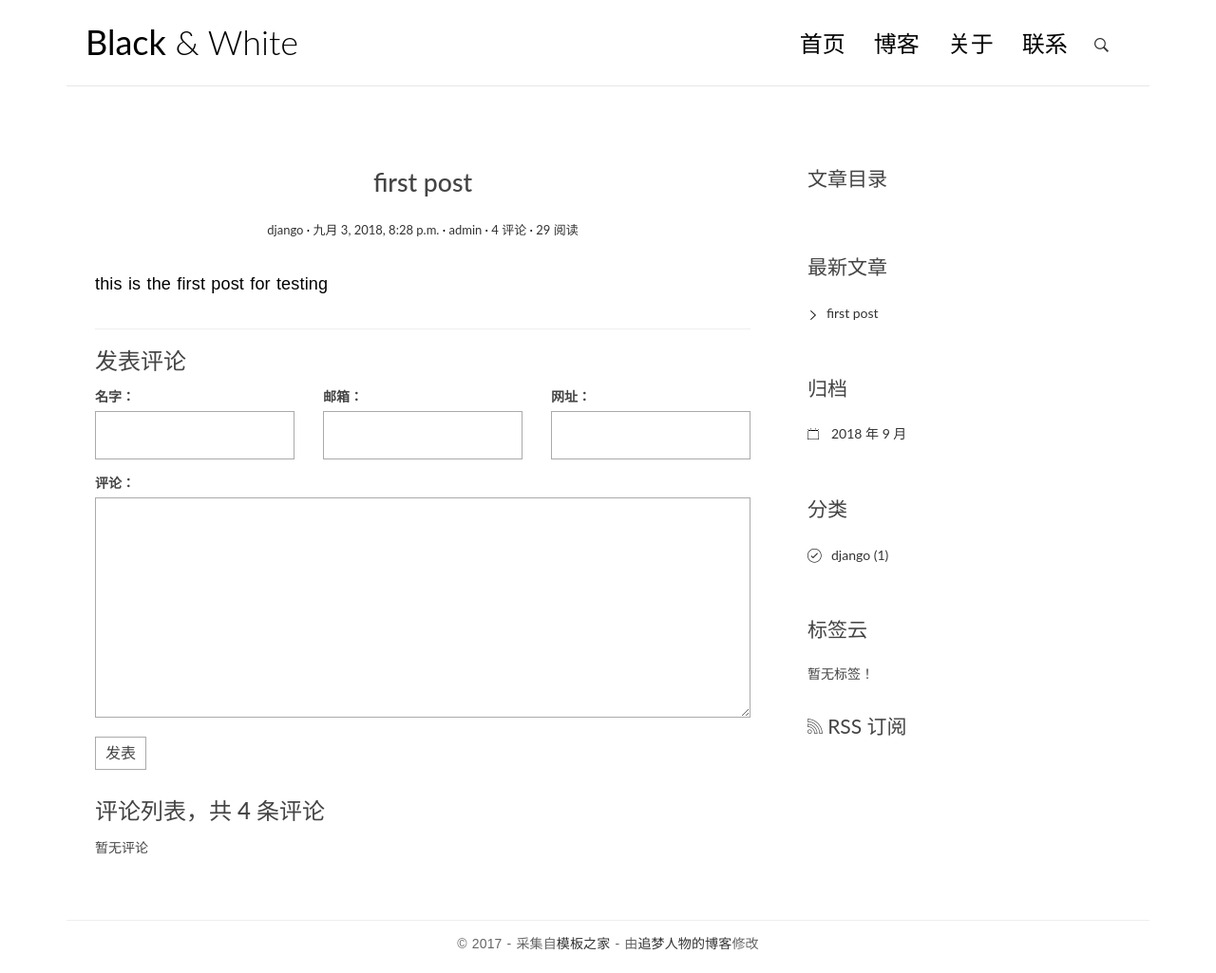
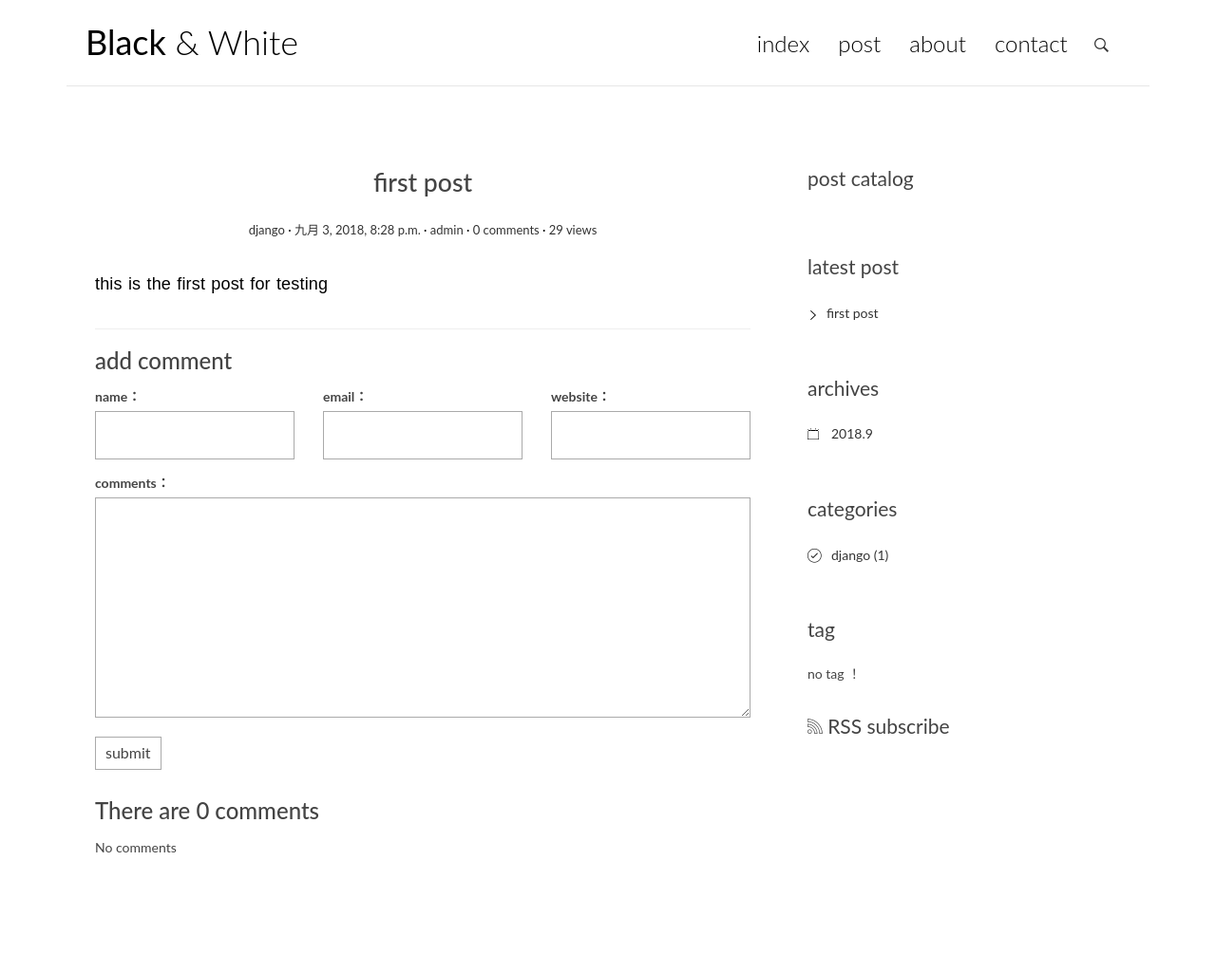
Before and after one commit to tonyxuxuxu/blog, a Django app: page /post/1/ in a window 1280 px wide. Shown: the whole page at 95% size. After the commit the page ends 898 px from the top, so only its background shows below. Run offline with Django 3.2, Linux system fonts and the light colour scheme; data comes from the database, SQL or seed files in the repository; both versions use the stored data as it was after the commit; data that the repository does not hold is empty; some libraries are stand-ins or nearby versions.

Commit message:
English page

```diff
--- a/blog/models.py
+++ b/blog/models.py
@@ -55,6 +55,7 @@ class Post(models.Model):
                 'markdown.extensions.codehilite'
             ])
             self.excerpt = strip_tags(md.convert(self.body))[:54]
+
         super(Post, self).save(*args, **kwargs)
 
     class Meta:
--- a/templates/base.html
+++ b/templates/base.html
@@ -40,10 +40,10 @@
 
                     <div class="collapse navbar-collapse" id="bs-example-navbar-collapse-1">
                         <ul class="nav navbar-nav navbar-right">
-                            <li class="cl-effect-11"><a href="{% url 'blog:index' %}" data-hover="首页">首页</a></li>
-                            <li class="cl-effect-11"><a href="{% url 'blog:index' %}" data-hover="博客">博客</a></li>
-                            <li class="cl-effect-11"><a href="about.html" data-hover="关于">关于</a></li>
-                            <li class="cl-effect-11"><a href="contact.html" data-hover="联系">联系</a></li>
+                            <li class="cl-effect-11"><a href="{% url 'blog:index' %}" data-hover="index">index</a></li>
+                            <li class="cl-effect-11"><a href="{% url 'blog:index' %}" data-hover="post">post</a></li>
+                            <li class="cl-effect-11"><a href="about.html" data-hover="about">about</a></li>
+                            <li class="cl-effect-11"><a href="contact.html" data-hover="contact">contact</a></li>
                         </ul>
                     </div><!-- /.navbar-collapse -->
                 </nav>
@@ -51,7 +51,7 @@
                     <a id="search-menu" href="#"><span id="search-icon" class="ion-ios-search-strong"></span></a>
                     <div id="search-form" class="search-form">
                         <form role="search" method="get" id="searchform" action="{% url 'haystack_search' %}">
-                          <input type="search" name="q" placeholder="搜索" required>
+                          <input type="search" name="q" placeholder="search" required>
                           <button type="submit"><span class="ion-ios-search-strong"></span></button>
                         </form>
                     </div>
@@ -60,8 +60,6 @@
         </div>
     </header>
 </div>
-<div class="copyrights">Collect from <a href="http://www.cssmoban.com/">网页模板</a></div>
-<div class="copyrights">Modified by <a href="http://zmrenwu.com/">追梦人物的博客</a></div>
 
 <div class="content-body">
     <div class="container">
@@ -74,7 +72,7 @@
                 {% block toc %}
                 {% endblock toc %}
                 <div class="widget widget-recent-posts">
-                    <h3 class="widget-title">最新文章</h3>
+                    <h3 class="widget-title">latest post</h3>
                     {% get_recent_posts as recent_post_list %}
                     <ul>
                         {% for post in recent_post_list %}
@@ -82,26 +80,26 @@
                             <a href="{{ post.get_absolute_url }}">{{ post.title }}</a>
                         </li>
                         {% empty %}
-                        暂无文章
+                        no post
                         {% endfor %}
                     </ul>
                 </div>
                 <div class="widget widget-archives">
-                    <h3 class="widget-title">归档</h3>
+                    <h3 class="widget-title">archives</h3>
                     {% archives as date_list %}
                     <ul>
                         {% for date in date_list %}
                         <li>
-                            <a href="{% url 'blog:archives' date.year date.month %}">{{ date.year }} 年 {{ date.month }} 月</a>
+                            <a href="{% url 'blog:archives' date.year date.month %}">{{ date.year }}.{{ date.month }}</a>
                         </li>
                         {% empty %}
-                        暂无归档！
+                        no achieve ！
                         {% endfor %}
                     </ul>
                 </div>
 
                 <div class="widget widget-category">
-                    <h3 class="widget-title">分类</h3>
+                    <h3 class="widget-title">categories</h3>
                     {% get_categories as category_list %}
                     <ul>
                         {% for category in category_list %}
@@ -111,13 +109,13 @@
                             </a>
                         </li>
                         {% empty %}
-                        暂无分类！
+                        no category ！
                         {% endfor %}
                     </ul>
                 </div>
 
                 <div class="widget widget-tag-cloud">
-                    <h3 class="widget-title">标签云</h3>
+                    <h3 class="widget-title">tag</h3>
                     {% get_tags as tag_list %}
                     <ul>
                         {% for tag in tag_list %}
@@ -125,39 +123,28 @@
                                 <a href="{% url 'blog:tag' tag.pk %}">{{ tag.name }}</a>
                             </li>
                         {% empty %}
-                            暂无标签！
+                            no tag ！
                         {% endfor %}
                     </ul>
                 </div>
                 <div class="rss">
-                    <a href="{% url 'rss' %}"><span class="ion-social-rss-outline"></span> RSS 订阅</a>
+                    <a href="{% url 'rss' %}"><span class="ion-social-rss-outline"></span> RSS subscribe</a>
                 </div>
             </aside>
         </div>
     </div>
 </div>
-<footer id="site-footer">
-    <div class="container">
-        <div class="row">
-            <div class="col-md-12">
-                <p class="copyright">&copy 2017 - 采集自<a href="http://www.cssmoban.com/"
-                                                        target="_blank" title="模板之家">模板之家</a>
-                    - 由<a href="http://zmrenwu.com/" title="网页模板" target="_blank">追梦人物的博客</a>修改
-                </p>
-            </div>
-        </div>
-    </div>
-</footer>
+
 
 <!-- Mobile Menu -->
 <div class="overlay overlay-hugeinc">
     <button type="button" class="overlay-close"><span class="ion-ios-close-empty"></span></button>
     <nav>
         <ul>
-            <li><a href="index.html">首页</a></li>
-            <li><a href="full-width.html">博客</a></li>
-            <li><a href="about.html">关于</a></li>
-            <li><a href="contact.html">联系</a></li>
+            <li><a href="index.html">index</a></li>
+            <li><a href="full-width.html">post</a></li>
+            <li><a href="about.html">about</a></li>
+            <li><a href="contact.html">contract</a></li>
         </ul>
     </nav>
 </div>
--- a/templates/blog/detail.html
+++ b/templates/blog/detail.html
@@ -9,8 +9,8 @@
                 <span class="post-date"><a href="#"><time class="entry-date"
                                                           datetime="{{ post.created_time }}">{{ post.created_time }}</time></a></span>
                 <span class="post-author"><a href="#">{{ post.author }}</a></span>
-                <span class="comments-link"><a href="#">4 评论</a></span>
-                <span class="views-count"><a href="#">{{ post.views }} 阅读</a></span>
+                <span class="comments-link"><a href="#">{{ post.comment_set.count }} comments</a></span>
+                <span class="views-count"><a href="#">{{ post.views }} views</a></span>
             </div>
         </header>
         <div class="entry-content clearfix">
@@ -19,35 +19,35 @@
     </article>
     <section class="comment-area" id="comment-area">
         <hr>
-        <h3>发表评论</h3>
+        <h3>add comment</h3>
         <form action="{% url 'comments:post_comment' post.pk %}" method="post" class="comment-form">
             {% csrf_token %}
             <div class="row">
                 <div class="col-md-4">
-                    <label for="{{ form.name.id_for_label }}">名字：</label>
+                    <label for="{{ form.name.id_for_label }}">name：</label>
                     {{ form.name }}
                     {{ form.name.errors }}
                 </div>
                 <div class="col-md-4">
-                    <label for="{{form.email.id_for_label }}">邮箱：</label>
+                    <label for="{{form.email.id_for_label }}">email：</label>
                     {{ form.email }}
                     {{ form.email.errors }}
                 </div>
                 <div class="col-md-4">
-                    <label for="{{ form.url.id_for_label }}">网址：</label>
+                    <label for="{{ form.url.id_for_label }}">website：</label>
                     {{ form.url}}
                     {{ form.url.errors }}
                 </div>
                 <div class="col-md-12">
-                    <label for="{{ form.text.id_for_label }}">评论：</label>
+                    <label for="{{ form.text.id_for_label }}">comments：</label>
                     {{ form.text }}
                     {{ form.text.errors }}
-                    <button type="submit" class="comment-btn">发表</button>
+                    <button type="submit" class="comment-btn">submit</button>
                 </div>
             </div>    <!-- row -->
         </form>
         <div class="comment-list-panel">
-            <h3>评论列表，共 <span>4</span> 条评论</h3>
+            <h3>There are <span>{{ post.comment_set.count }}</span> comments</h3>
             <ul class="comment-list list-unstyled">
                 {% for comment in comment_list%}
                 <li class="comment-item">
@@ -58,7 +58,7 @@
                     </div>
                 </li>
                 {% empty %}
-                暂无评论
+                No comments
                 {% endfor %}
             </ul>
         </div>
@@ -66,7 +66,7 @@
 {% endblock main %}
 {% block toc %}
     <div class="widget widget-content">
-        <h3 class="widget-title">文章目录</h3>
+        <h3 class="widget-title">post catalog</h3>
         {{ post.toc|safe }}
     </div>
 {% endblock toc %}
--- /dev/null
+++ b/templates/search/indexes/blog/post_text.txt
@@ -0,0 +1,2 @@
+{{ object.title }}
+{{ object.body }}
```
Also changed, not shown: blog/test/test_models.py (added, +1 -0 lines), templates/blog/index.html (+4 -4 lines), db.sqlite3, 4 other files.
